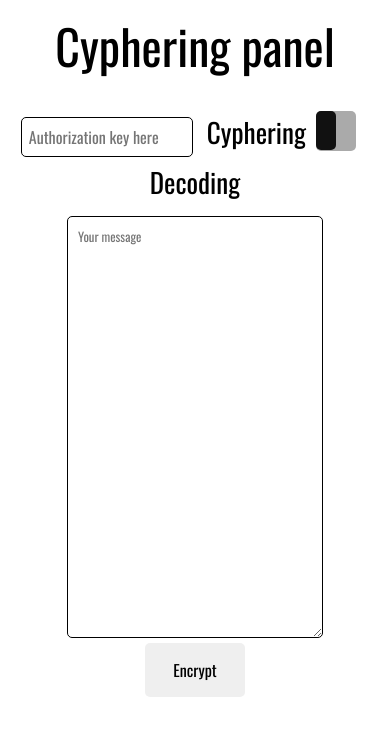
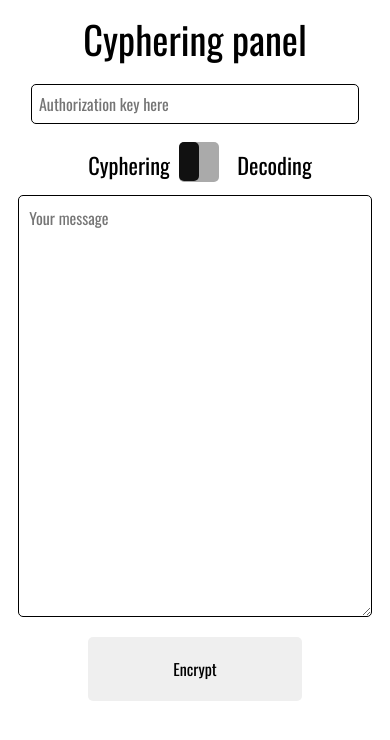
Before and after one commit to SKupisz/DeltaClient, a PHP site: page /delta/panel in a window 390 px wide. Shown: the top 740 px of the page. Run offline with PHP 8.4, Linux system fonts and the light colour scheme.

Commit message:
Panel RWD done

```diff
--- a/src/css/main.css
+++ b/src/css/main.css
@@ -45,7 +45,7 @@ body{
     margin: 5px;
     margin-left: auto;
     margin-right: auto;
-    font-size: 1em;
+    font-size: 1.2em;
     font-family: 'Verdana',sans-serif;
 }
 .buttons-nav{
@@ -70,7 +70,7 @@ body{
     display: block;
 }
 button[class="button"]:hover, button[class="button clip-button"]:hover,
-button[class="resetBtn"]:hover,button[class="Enbutton"]:hover{
+button[class="resetBtn"]:hover,button[class="Enbutton button"]:hover{
     filter: brightness(70%);
 }
 button[class="button"]:focus{
@@ -118,3 +118,56 @@ input:checked[type="checkbox"]::before{
     font-family: 'Oswald' ,sans-serif;
     margin-left: 10px;
 }
+@media screen and (max-width: 993px){
+    .access-keyInp{
+        display: block;
+    }
+    .content-textarea{
+        font-size: 1em;
+    }
+}
+@media screen and (max-width: 658px){
+    .access-keyInp{
+        width: 60%;
+    }
+    .content-textarea{
+        min-width: 70%;
+        max-width: 70%;
+    }
+    .Enbutton{
+        width: calc(40% - 20px);
+        margin-top: 20px;
+        padding: 20px;
+    }
+}
+@media screen and (max-width: 608px){
+    .returnSection{
+        text-align: center;
+    }
+    .buttons-nav{
+        margin-top: 20px;
+    }
+}
+@media screen and (max-width: 485px){
+    .content-textarea{
+        min-width: 85%;
+        max-width: 85%;
+    }
+    .Enbutton{
+        width: calc(60% - 20px);
+    }
+    .access-keyInp{
+        width: 80%;
+    }
+    .welcome-header{
+        font-size: 2.4em;
+    }
+    .input-describe{
+        font-size: 1.4em;
+    }
+}
+@media screen and (max-width: 421px){
+    .returnSection{
+        font-size: 1em;
+    }
+}
```
